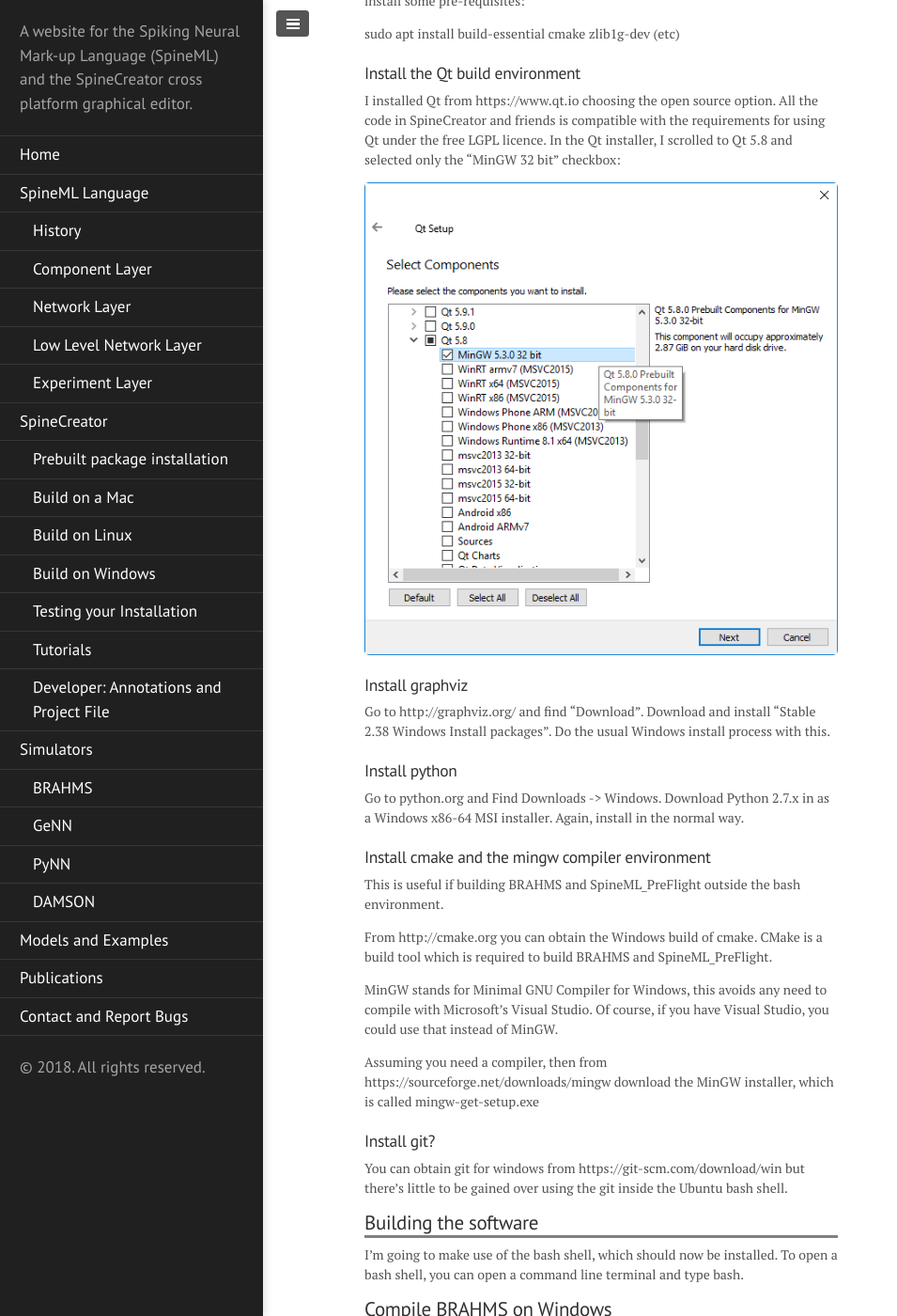
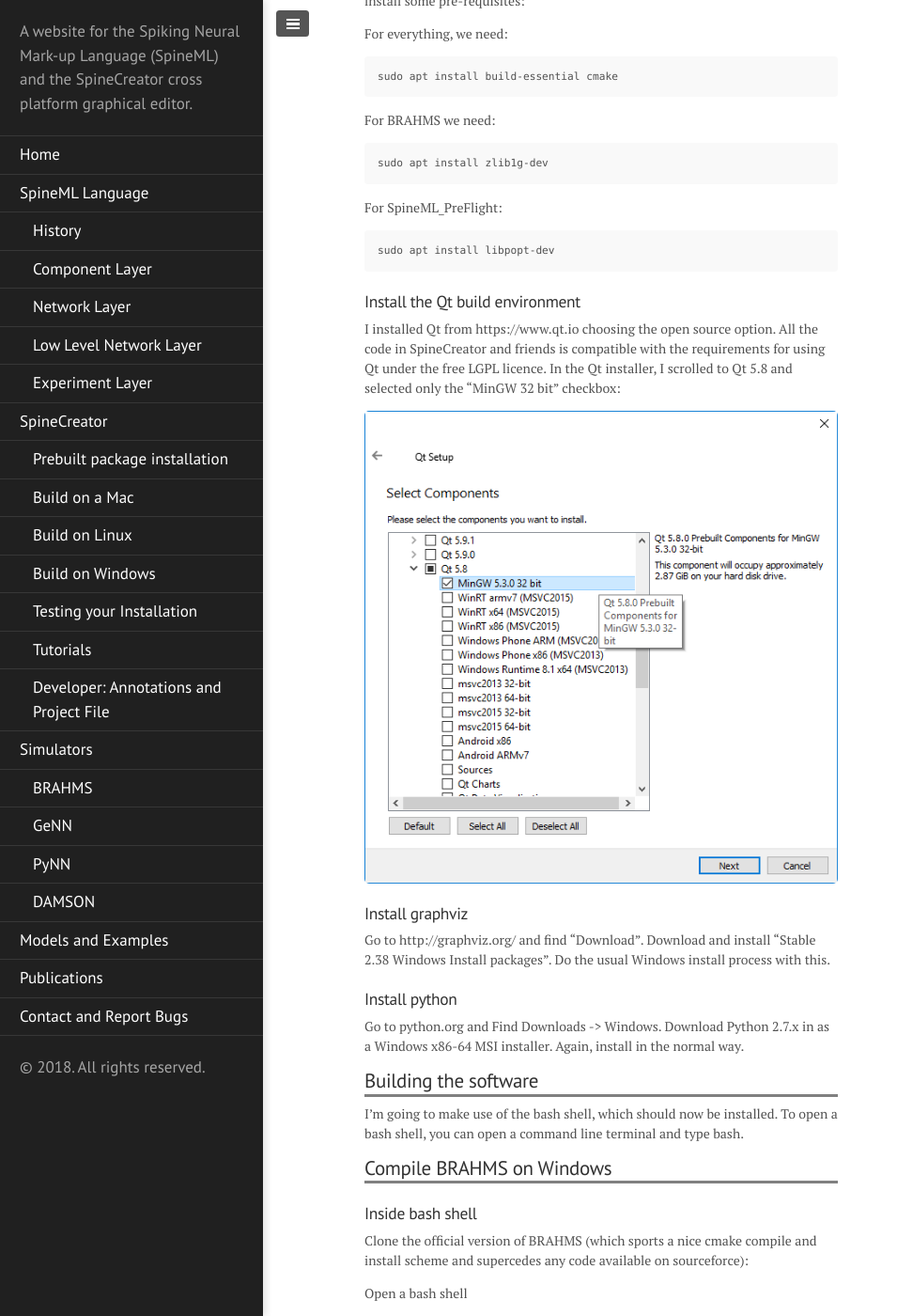
Before and after one commit to SpineML/spineml.github.io, a Jekyll site: the page built from spinecreator/sourcewin/index.md, in a window 1280 px wide and 1400 px high, scrolled down 709 px. Shown: the whole window at 94% size, without its empty margins (0-955 px from the left). Built offline with Jekyll 4.4.1, drawn with Linux system fonts in a browser that asks for light colours; nearby versions of some CDN libraries; library files that are not in the unit come from our copies; some of the changed text lies outside the part shown.

Commit message:
WIP on Windows build instructions

````diff
--- a/spinecreator/sourcewin/index.md
+++ b/spinecreator/sourcewin/index.md
@@ -37,7 +37,20 @@ may well work, but I've tested Ubuntu).
 Once you have Ubuntu installed (you should be able to run bash.exe),
 you can install some pre-requisites:
 
-sudo apt install build-essential cmake zlib1g-dev (etc)
+For everything, we need:
+```
+sudo apt install build-essential cmake
+```
+
+For BRAHMS we need:
+```
+sudo apt install zlib1g-dev
+```
+
+For SpineML_PreFlight:
+```
+sudo apt install libpopt-dev
+```
 
 ### Install the Qt build environment
 
@@ -61,28 +74,6 @@ Go to python.org and Find Downloads -> Windows.
 Download Python 2.7.x in as a Windows x86-64 MSI installer. Again,
 install in the normal way.
 
-### Install cmake and the mingw compiler environment
-
-This is useful if building BRAHMS and SpineML_PreFlight outside the
-bash environment.
-
-From http://cmake.org you can obtain the Windows build of cmake. CMake
-is a build tool which is required to build BRAHMS and
-SpineML_PreFlight.
-
-MinGW stands for Minimal GNU Compiler for Windows, this avoids any
-need to compile with Microsoft's Visual Studio. Of course, if you have
-Visual Studio, you could use that instead of MinGW.
-
-Assuming you need a compiler, then from
-https://sourceforge.net/downloads/mingw download the MinGW installer,
-which is called mingw-get-setup.exe
-
-### Install git?
-
-You can obtain git for windows from https://git-scm.com/download/win
-but there's little to be gained over using the git inside the Ubuntu
-bash shell.
 
 ## Building the software
 
@@ -134,7 +125,8 @@ Build and install SpineML_PreFlight using cmake:
 ```
 mkdir SpineML_PreFlight-build && cd SpineML_PreFlight-build
 cmake -DCMAKE_INSTALL_PREFIX=/usr/local ../SpineML_PreFlight
-make -j4 sudo make install
+make -j4
+sudo make install
 ```
 
 ## Clone SpineML_2_BRAHMS on Linux
@@ -157,18 +149,15 @@ cd ~/scsrc
 git clone https://github.com/SpineML/SpineCreator.git
 ```
 
-Open QtCreator:
-
-![Open_QtCreator](/public/images/Open_QtCreator.png "Open QtCreator"){: .center-image }
-
-Now open the SpineCreator project. The file to open is called
-spinecreator.pro (in older branches it was neuralNetworks.pro):
+Open QtCreator. Now open the SpineCreator project. The file to open is
+called spinecreator.pro (note that images are from the Linux version
+of QtCreator, and so will be slightly different):
 
 ![Open_SpineCreator](/public/images/Open_spinecreator_pro.png "Open spinecreator.pro"){: .center-image }
 
 On opening spinecreator.pro, you'll be asked to "configure" the
-project. On Ubuntu you should be able to simply press the "Configure
-Project" button:
+project. You should be able to simply press the "Configure Project"
+button:
 
 ![QtCreator_Configure_Project](/public/images/QtCreator_Configure_Project.png "Press Configure Project"){: .center-image }
 
@@ -177,10 +166,11 @@ button in QtCreator:
 
 ![Run_Button](/public/images/Run_Button.png "Press the green play button"){: .center-image }
 
-## Finishing up: Configuring SpineCreator on Linux
+## Finishing up: Configuring SpineCreator on Windows
 
 There's just one last job to do. We have to tell SpineCreator where to
-find SpineML_2_BRAHMS.
+find SpineML_2_BRAHMS, which we compiled and installed inside the
+Ubuntu bash environment.
 
 Launch SpineCreator from the Qt Creator window, by pressing the "run"
 button, then, in SpineCreator, go to the menu "Edit -> Settings". This
````
Also changed, not shown: other parts of spinecreator/sourcewin/index.md (+1 -1 lines), spinecreator/sourcelin/index.md (+2 -1 lines).
